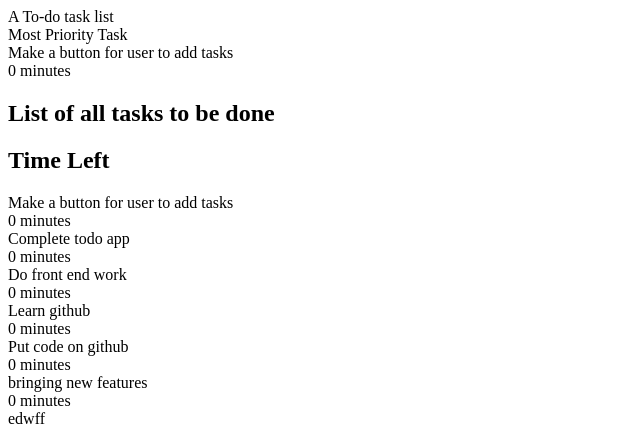
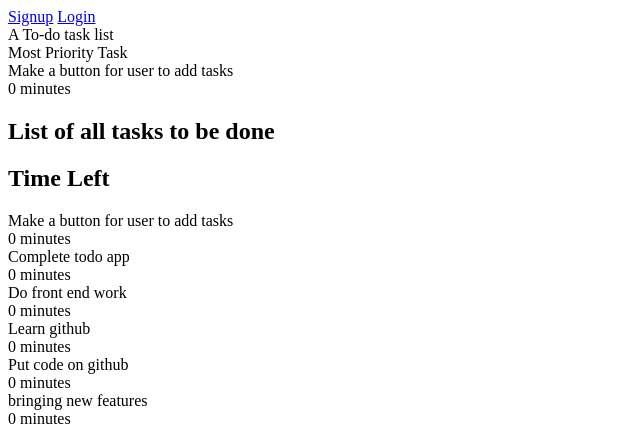
Before and after one commit to udit5656/todo-list-app, a Django app: page /todoapp/ in a window 1280 px wide. Shown: the top 426 px of the page, without its empty margins (0-640 px from the left). Run offline with Django 3.2, Linux system fonts and the light colour scheme; data comes from the database, SQL or seed files in the repository; both versions use the stored data as it was after the commit.

Commit message:
Restructured webapp homepage to accomodate signin and login

```diff
--- a/todoapp/templates/todoapp/index.html
+++ b/todoapp/templates/todoapp/index.html
@@ -6,6 +6,10 @@
     <title>Todo WebApp</title>
 </head>
 <body>
+    <div class="login signup">
+        <a href="{% url 'accounts:register' %}">Signup</a>
+        <a href="{% url 'accounts:login' %}">Login</a>
+    </div>
     <div class="headline ">
         A To-do task list
     </div>
```
Also changed, not shown: accounts/views.py (line endings or trailing spaces), db.sqlite3.
